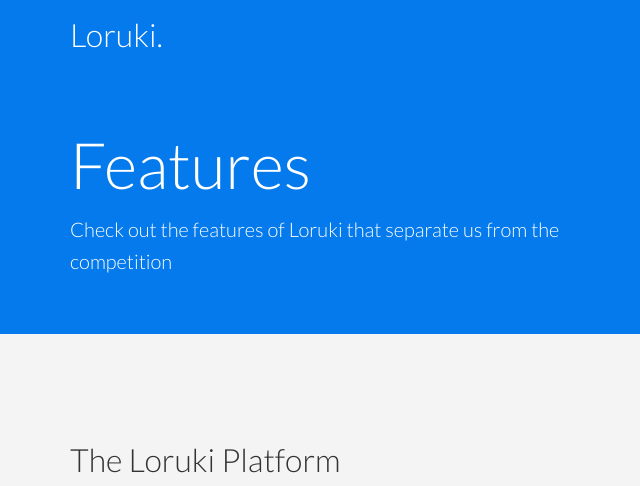
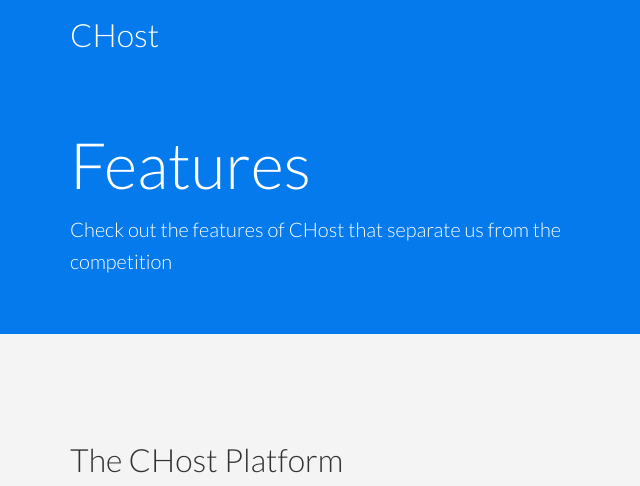
Before and after one commit to bhavika1684/CHost, a plain HTML site: page features.html in a window 1280 px wide. Shown: the top 486 px of the page, 60-700 px from the left. Drawn offline with Linux system fonts and the light colour scheme.

Commit message:
Update features.html

```diff
--- a/features.html
+++ b/features.html
@@ -16,7 +16,7 @@
       <!-- Navbar -->
       <div class="navbar">
         <div class="container flex">
-            <h1 class="logo">Loruki.</h1>
+            <h1 class="logo">CHost</h1>
             <nav>
                 <ul>
                     <li><a href="index.html">Home</a></li>
@@ -33,7 +33,7 @@
             <div>
                 <h1 class="xl">Features</h1>
                 <p class="lead">
-                    Check out the features of Loruki that separate us from the
+                    Check out the features of CHost that separate us from the
 						competition
                 </p>
             </div>
@@ -45,7 +45,7 @@
     <section class="features-sub-head bg-light py-3">
         <div class="container grid">
             <div>
-                <h1 class="md">The Loruki Platform</h1>
+                <h1 class="md">The CHost Platform</h1>
                 <p>
                     Lorem ipsum, dolor sit amet consectetur adipisicing elit. Dolor cupiditate dignissimos temporibus perspiciatis quae! Suscipit qui, consectetur ea consequatur, doloribus repellendus quasi, aut corporis nam alias culpa. Nostrum, inventore accusantium!
                 </p>
@@ -102,7 +102,7 @@
     <footer class="footer bg-dark py-5">
         <div class="container grid grid-3">
             <div>
-                <h1>Loruki
+                <h1>Chost
                 </h1>
                 <p>Copyright &copy; 2020</p>
             </div>
```
